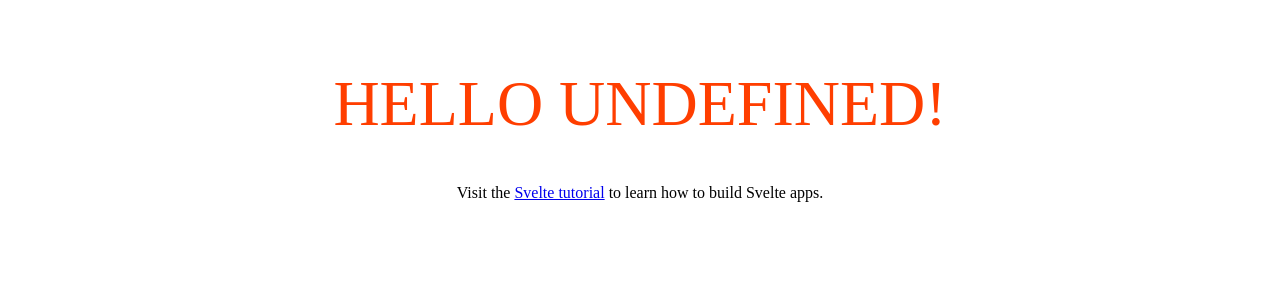
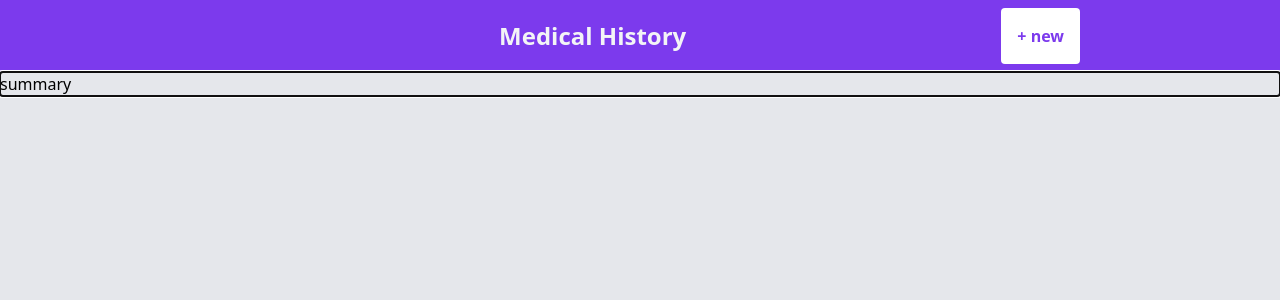
Before and after one commit to rianperassoli/medical-history-app, a Svelte app: page /summary/1 in a window 1280 px wide. Shown: the top 300 px of the page. Built offline with nearby package versions, Linux system fonts and the light colour scheme.

Commit message:
Created pages and stylized home page

```diff
--- a/src/App.svelte
+++ b/src/App.svelte
@@ -1,30 +1,41 @@
 <script lang="ts">
-	export let name: string;
+	import { Router, Route } from "svelte-navigator";
+
+	import Home from "./pages/Home.svelte";
+	import Summary from "./pages/Summary.svelte";
+	import BasicInformation from "./pages/BasicInformation.svelte";
+	import MedicalHistory from "./pages/MedicalHistory.svelte";
 </script>
 
-<main>
-	<h1>Hello {name}!</h1>
-	<p>Visit the <a href="https://svelte.dev/tutorial">Svelte tutorial</a> to learn how to build Svelte apps.</p>
+<main class="h-screen w-screen bg-gray-200">
+	<header class="bg-purple-600">
+		<div class="flex max-w-4xl m-auto">
+			<div class="flex-auto">
+				<p class="text-gray-100 text-2xl font-bold text-center p-5">
+					Medical History
+				</p>
+			</div>
+
+			<button
+				class="bg-white hover:bg-purple-600 text-purple-600
+												 font-semibold hover:text-white py-2 px-4 m-2
+												 border-6 border-purple-300 hover:border-transparent rounded"
+			>
+				+ new
+			</button>
+		</div>
+	</header>
+
+	<Router>
+		<Route path="/" component={Home} />
+		<Route path="/summary/:email" component={Summary} />
+		<Route path="/basic-information" component={BasicInformation} />
+		<Route path="/medical-history" component={MedicalHistory} />
+	</Router>
 </main>
 
-<style>
-	main {
-		text-align: center;
-		padding: 1em;
-		max-width: 240px;
-		margin: 0 auto;
-	}
-
-	h1 {
-		color: #ff3e00;
-		text-transform: uppercase;
-		font-size: 4em;
-		font-weight: 100;
-	}
-
-	@media (min-width: 640px) {
-		main {
-			max-width: none;
-		}
-	}
+<style global lang="postcss">
+	@tailwind base;
+	@tailwind components;
+	@tailwind utilities;
 </style>
--- /dev/null
+++ b/src/components/ListItem.svelte
@@ -0,0 +1,40 @@
+<script lang="ts">
+  import { useNavigate, useLocation } from "svelte-navigator";
+
+  const navigate = useNavigate();
+  const location = useLocation();
+
+  export let name: string = "";
+  export let gender: string = "";
+  export let email: string = "";
+  export let birthdate: string = "";
+  export let created_at: string = "";
+
+  const redirectToSummary = () => {
+    navigate(`/summary/${email}`, {
+      state: { from: $location.pathname, email },
+      replace: false,
+    });
+  };
+</script>
+
+<div class="p-4 m-1 w-11/12 sm:w-1/2 bg-white rounded-xl shadow-lg">
+  <div class="text-left space-y-2">
+
+    <div class="space-y-0.5">
+      <div class="flex">
+        <p class="flex-auto text-lg text-black font-bold">{name}</p>
+        <p class="flex-none text-xs text-gray-300 text-right">created at {created_at}</p>
+      </div>
+      <p class="text-sm text-gray-500">{email}</p>
+      <div class="flex">
+        <p class="flex-none text-sm text-gray-500">birthdate {birthdate}</p>
+        <p class="flex-auto text-sm text-gray-500"> {`${gender ? `, ${gender}` : ''}`}</p>
+      </div>
+    </div>
+    <button
+      class="px-4 py-1 text-sm text-purple-600 font-semibold rounded-full border border-purple-200 hover:text-white hover:bg-purple-600 hover:border-transparent focus:outline-none focus:ring-2 focus:ring-purple-600 focus:ring-offset-2"
+      on:click={redirectToSummary}>More ...</button
+    >
+  </div>
+</div>
--- /dev/null
+++ b/src/pages/BasicInformation.svelte
@@ -0,0 +1 @@
+<h3>BasicInformation</h3>
--- /dev/null
+++ b/src/pages/Home.svelte
@@ -0,0 +1,55 @@
+<script lang="ts">
+  import { api } from "../services/api";
+
+  import ListItem from "../components/ListItem.svelte";
+  import * as dateUtil from "../util/DateUtil";
+
+  interface IUser {
+    name: string;
+    first_name: string;
+    last_name: string;
+    birthdate: string;
+    age: number;
+    gender: string;
+    created_at: string;
+  }
+
+  let users = [];
+
+  async function loadData() {
+    const response = await api.get<IUser[]>("/user");
+
+    if (response.data) {
+      users = response.data.map((user: IUser) => {
+        const name = `${user.first_name} ${user.last_name}`;
+        const age = dateUtil.diffYearsFromToday(user.birthdate);
+
+        user.birthdate = dateUtil.formatDate(user.birthdate);
+        user.created_at = dateUtil.formatDateTime(user.created_at);
+
+        switch (user.gender) {
+          case "M":
+            user.gender = "Male";
+            break;
+          case "F":
+            user.gender = "Female";
+            break;
+
+          default:
+            user.gender = "";
+            break;
+        }
+
+        return { ...user, name, age };
+      });
+    }
+  }
+
+  loadData();
+</script>
+
+<section class="flex flex-col items-center">
+  {#each users as user}
+    <ListItem {...user} />
+  {/each}
+</section>
--- /dev/null
+++ b/src/pages/MedicalHistory.svelte
@@ -0,0 +1 @@
+<h3>MedicalHistory</h3>
--- /dev/null
+++ b/src/pages/Summary.svelte
@@ -0,0 +1,21 @@
+<script lang="ts">
+  import { useParams } from "svelte-navigator";
+
+  import { api } from "../services/api";
+
+  const params = useParams();
+
+  console.log(params);
+
+  let user = null;
+
+  // async function loadUser(email: string) {
+  //   const response = await api.get(`/user/${email}`);
+
+  //   console.log(response);
+  // }
+
+  // loadUser(email);
+</script>
+
+<h3>summary</h3>
```
